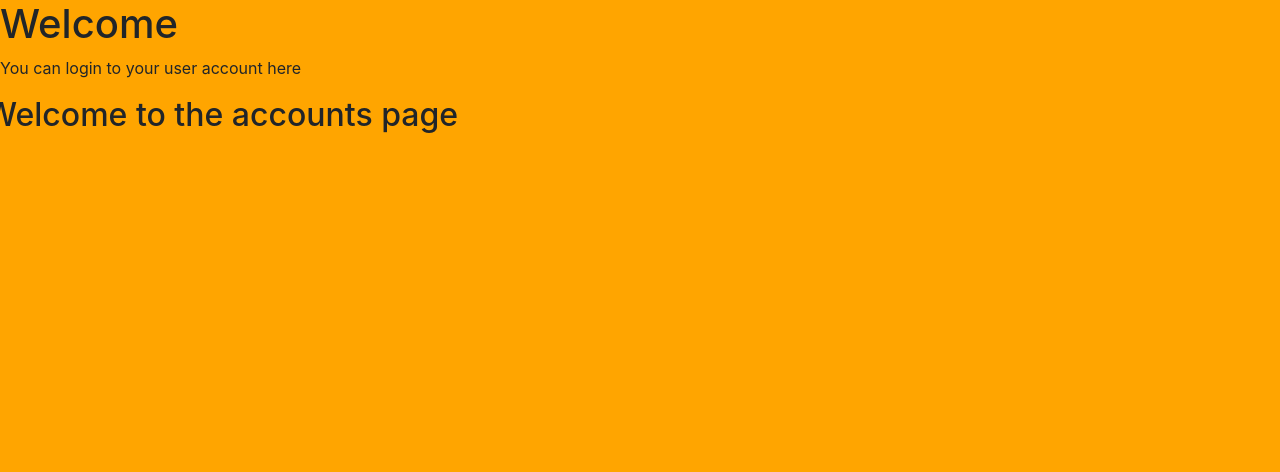
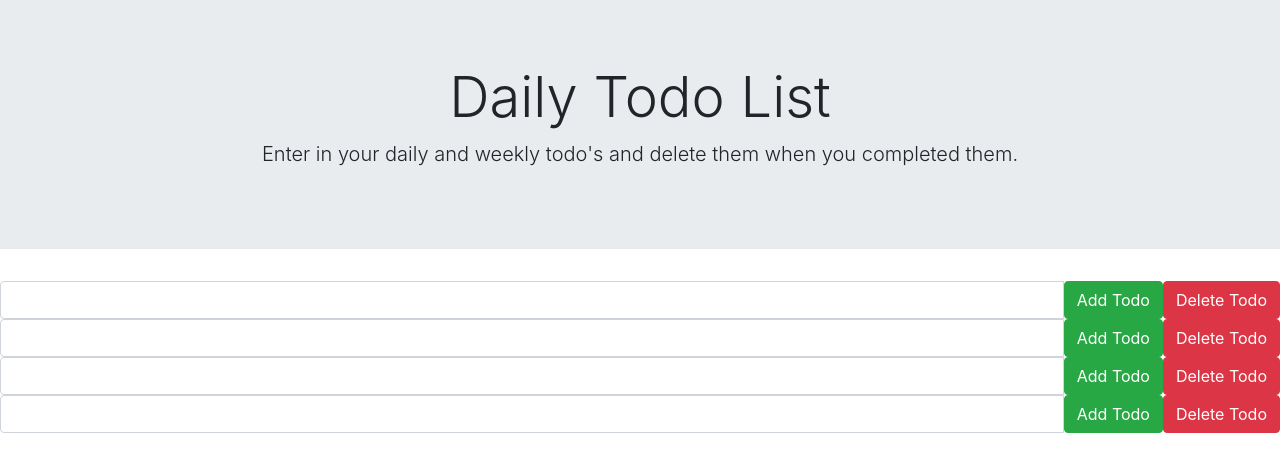
Before and after one commit to noogler617/django-practice, a Django app: page /accounts/ in a window 1280 px wide. Shown: the top 472 px of that part. Run offline with Django 3.2, Linux system fonts and the light colour scheme; the page is wider than the window, and the part outside it is not shown; some libraries are stand-ins or nearby versions.

Commit message:
update static files

```diff
--- a/django-tutorial/tutorial/accounts/static/accounts/style.css
+++ b/django-tutorial/tutorial/accounts/static/accounts/style.css
@@ -1,3 +1,8 @@
 body {
   background: orange;
 }
+
+.jumbotron {
+  background: black;
+  color: red;
+}
--- a/django-tutorial/tutorial/accounts/templates/accounts/login.html
+++ b/django-tutorial/tutorial/accounts/templates/accounts/login.html
@@ -6,21 +6,40 @@
     <title>Login Accounts</title>
     <link rel="stylesheet" href="https://stackpath.bootstrapcdn.com/bootstrap/4.1.3/css/bootstrap.min.css" integrity="sha384-MCw98/SFnGE8fJT3GXwEOngsV7Zt27NXFoaoApmYm81iuXoPkFOJwJ8ERdknLPMO" crossorigin="anonymous">
     {% load staticfiles %}
-    <link rel="stylesheet" href="{% static 'accounts/style.css' %}" type="text/css" />
+    <link rel="stylesheet" href="{% static 'accounts/style1.css' %}" type="text/css" />
   </head>
   <body>
     <!-- Document content -->
-    <div class="containar-fluid text-centerd">
-      <h1>Welcome</h1>
-      <p>
-        You can login to your user account here
-      </p>
-    </div>
-    <div class="containar">
-      <div class="row">
-        <h2>Welcome to the accounts page</h2>
-      </div>
-    </div>
+    <div class="jumbotron jumbotron-fluid text-center">
+  <div class="container">
+    <h1 class="display-4">Daily Todo List</h1>
+    <p class="lead">Enter in your daily and weekly todo's and delete them when you completed them.</p>
+  </div>
+</div>
+
+<div class="input-group">
+  <input type="text" class="form-control" aria-label="Text input">
+  <button type="button" class="btn btn-success">Add Todo</button>
+  <button type="button" class="btn btn-danger">Delete Todo</button>
+</div>
+
+<div class="input-group">
+  <input type="text" class="form-control" aria-label="Text input">
+  <button type="button" class="btn btn-success">Add Todo</button>
+  <button type="button" class="btn btn-danger">Delete Todo</button>
+</div>
+
+<div class="input-group">
+  <input type="text" class="form-control" aria-label="Text input">
+  <button type="button" class="btn btn-success">Add Todo</button>
+  <button type="button" class="btn btn-danger">Delete Todo</button>
+</div>
+
+<div class="input-group">
+  <input type="text" class="form-control" aria-label="Text input">
+  <button type="button" class="btn btn-success">Add Todo</button>
+  <button type="button" class="btn btn-danger">Delete Todo</button>
+</div>
 
 
 
```
